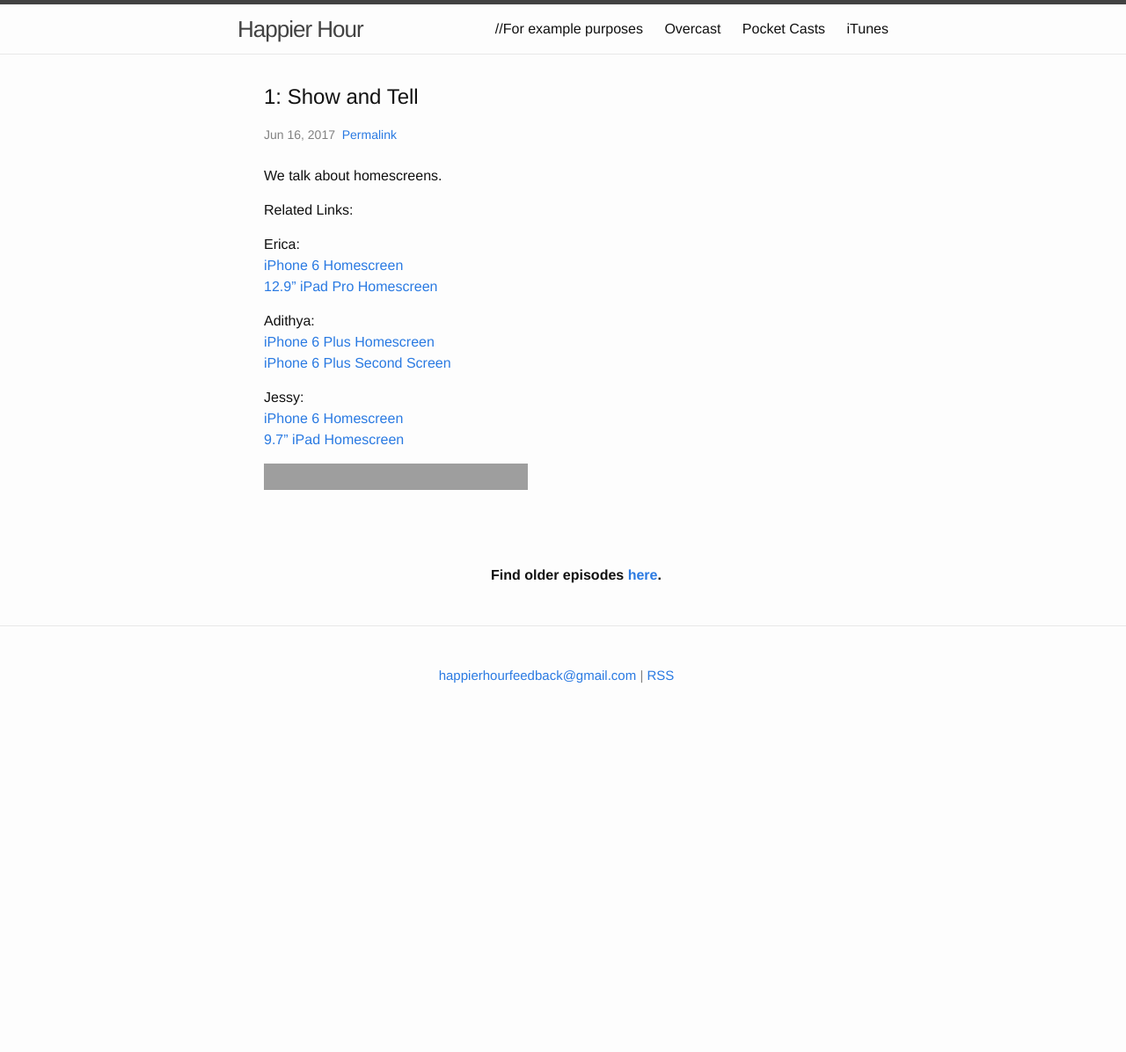
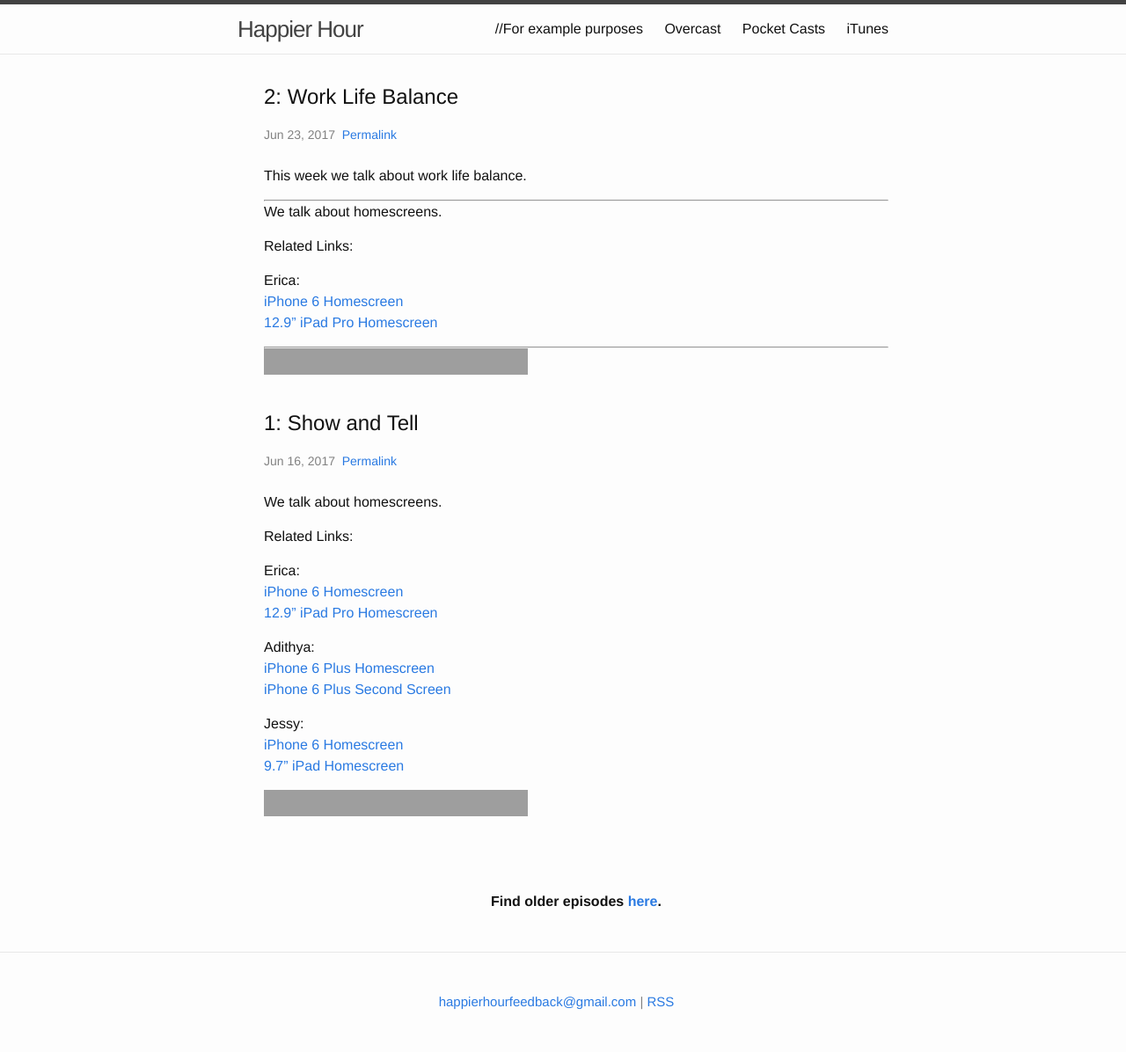
Before and after one commit to happierhour/happierhour.github.io, a Jekyll site: the page built from index.html, in a window 1280 px wide. Shown: the whole page at 88% size. Built offline with Jekyll 4.4.1, drawn with Linux system fonts in a browser that asks for light colours; before the commit the page ends 900 px from its top, so only the background shows below that; grey boxes are pictures that could not be loaded.

Commit message:
Updated RSS, updated Header links

```diff
--- a/_includes/header.html
+++ b/_includes/header.html
@@ -19,9 +19,9 @@
           <a class="page-link" href="{{ my_page.url | prepend: site.baseurl }}">{{ my_page.title }}</a>
           {% endif %}
         {% endfor %}
-		<a class="page-link" href="https://overcast.fm/itunes1148712841/halfway-point">Overcast</a>
-		<a class="page-link" href="http://pca.st/EJcI">Pocket Casts</a>
-		<a class="page-link" href="https://itunes.apple.com/us/podcast/halfway-point/id1148712841">iTunes</a>
+		<a class="page-link" href="https://overcast.fm/itunes1249482063/happier-hour">Overcast</a>
+		<a class="page-link" href="http://pca.st/RJyb">Pocket Casts</a>
+		<a class="page-link" href="https://itunes.apple.com/ca/podcast/happier-hour/id1249482063">iTunes</a>
       </div>
     </nav>
 
--- /dev/null
+++ b/_posts/2017-06-23-EP2.md
@@ -0,0 +1,29 @@
+---
+title:  "2: Work Life Balance"
+layout: post
+date:   2017-06-23 2:30:00 -0500
+categories: podcast
+---
+
+This week we talk about work life balance.
+
+
+
+
+______
+
+We talk about homescreens.
+
+Related Links:
+
+Erica:<br/>
+[iPhone 6 Homescreen][erica-iphone]<br/>
+[12.9" iPad Pro Homescreen][erica-ipad]<br/>
+
+
+[erica-iphone]: /assets/iOS-screens-may/erica-iPhone-May.jpg
+[erica-ipad]: /assets/iOS-screens-may/erica-iPad-May.jpg
+
+______
+
+<iframe src="https://archive.org/embed/happierhour-ep2" width="300" height="30" frameborder="0" webkitallowfullscreen="false" mozallowfullscreen="false" allowfullscreen></iframe>
--- a/itunes-feed.xml
+++ b/itunes-feed.xml
@@ -26,6 +26,7 @@ layout: null
 <description>
 <![CDATA[
 We talk about homescreens.</br>
+</br>
 Related Links:</br>
 <ul>
 <li>Erica:
```
